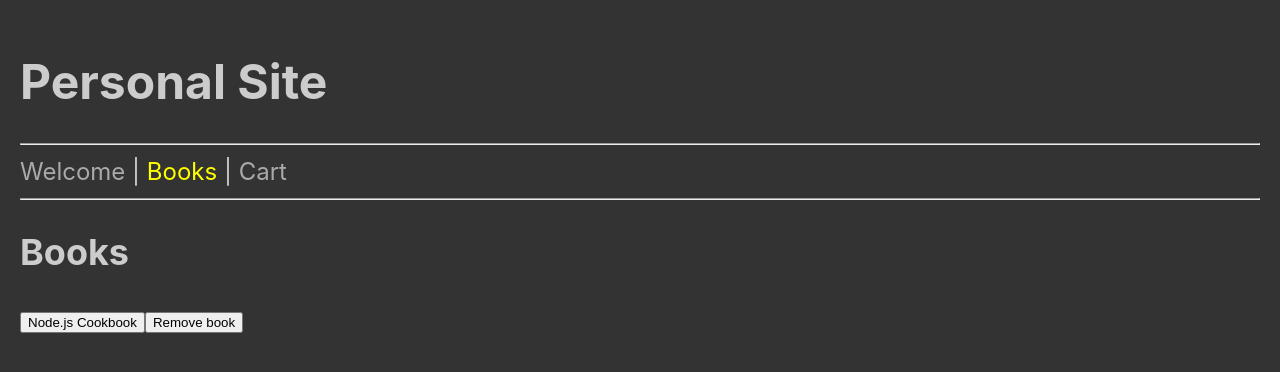
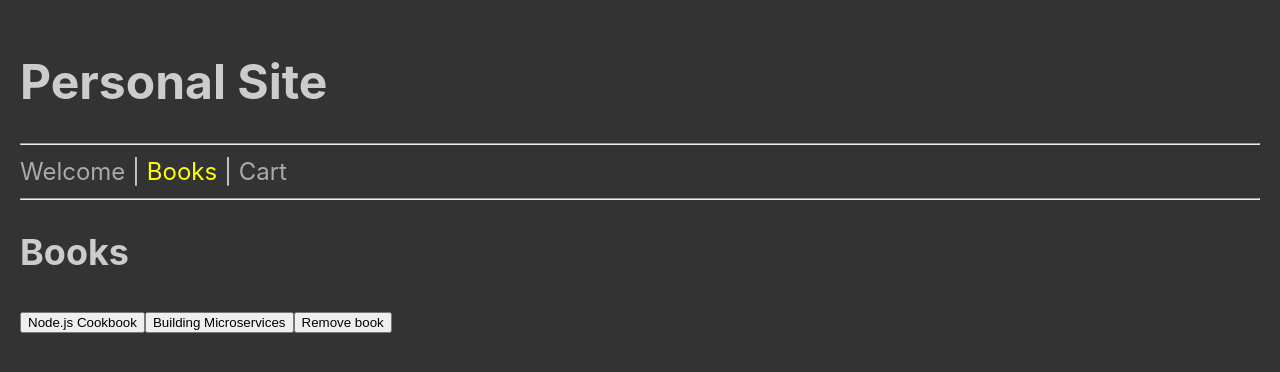
Before and after one commit to edwardtanguay/live-coding-redux-site-shop-app, a React (Vite) app: page /books in a window 1280 px wide. Shown: the top 372 px of the page. Built offline with nearby package versions, Linux system fonts and the light colour scheme.

Commit message:
two books

```diff
--- a/src/common/pages/PageBooks.jsx
+++ b/src/common/pages/PageBooks.jsx
@@ -8,6 +8,7 @@ export const PageBooks = () => {
 		<div className="page_books">
 			<h2>Books</h2>
 			<button onClick={() => dispatch({type:'cart/addItem', payload: {title: 'Node.js Cookbook', price: 23.99}})}>Node.js Cookbook</button>
+			<button onClick={() => dispatch({ type:'cart/addItem', payload: {title: 'Building Microservices', price: 29.99}})}>Building Microservices</button>
 			<button onClick={() => dispatch(removeItem())}>Remove book</button>
 		</div>
 	)
```
